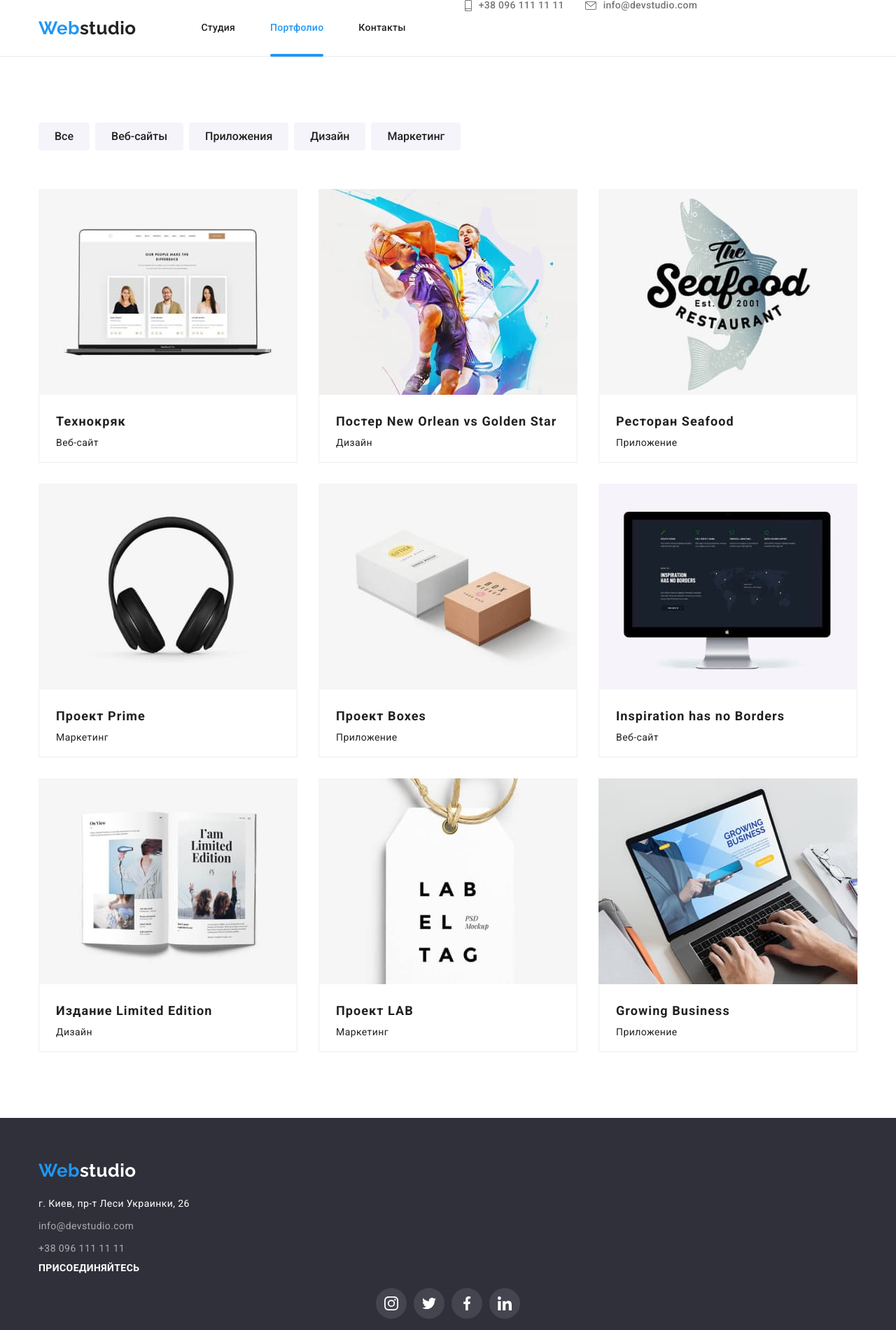
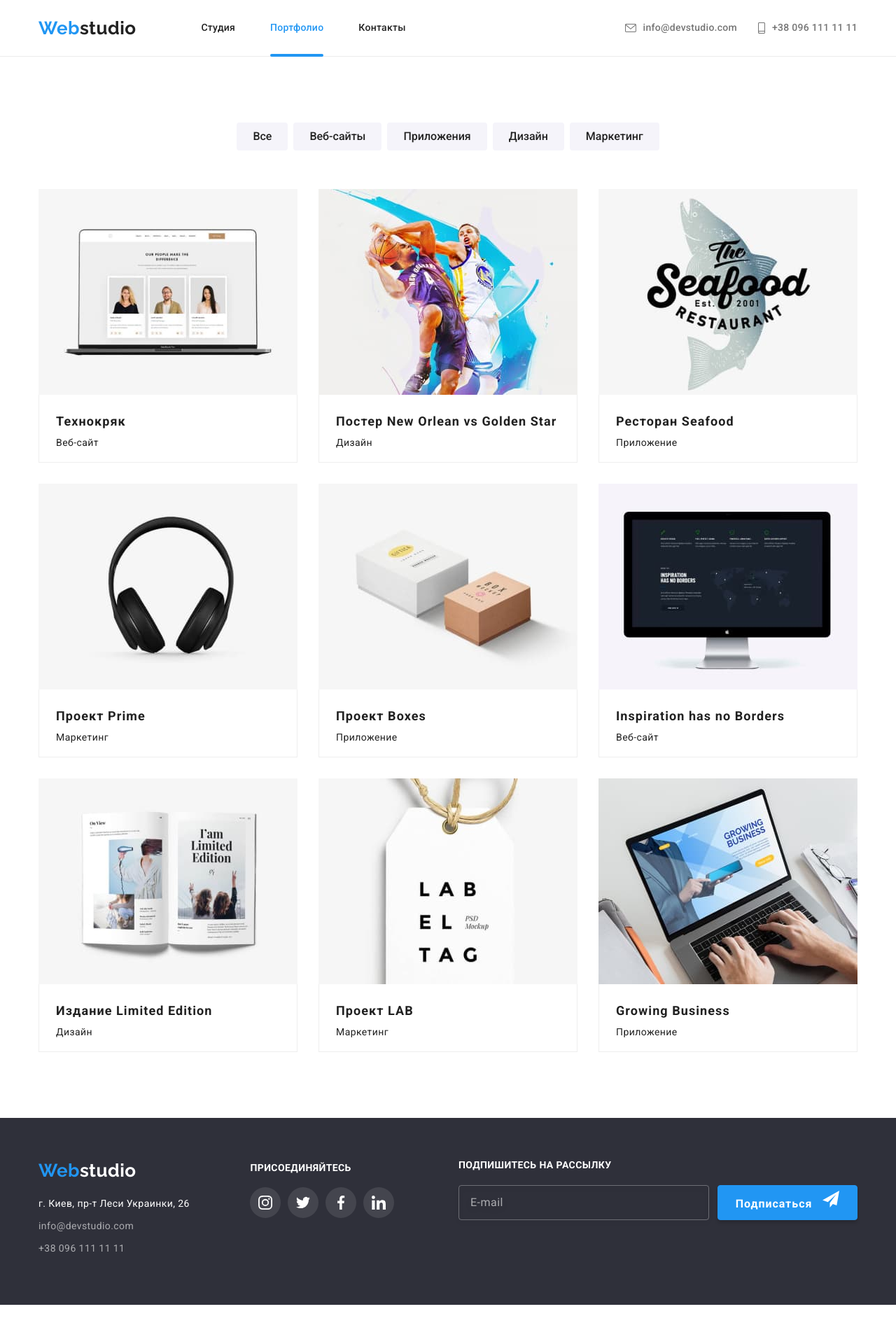
Before and after one commit to OlenaHras/goit-markup-hw-08, a plain HTML site: page portfolio.html in a window 1280 px wide. Shown: the top 1900 px of the page at 70% size. After the commit the page ends 1864 px from the top, so only its background shows below. Drawn offline with Linux system fonts and the light colour scheme.

Commit message:
fixed menu

```diff
--- a/portfolio.html
+++ b/portfolio.html
@@ -26,27 +26,29 @@
                 </button>
 
                 <div class="menu-container" id="menu-container" data-menu>
+                    <div class="menu-container__wrap">
                         <div class="navigation">
                             <ul class="site-nav">
-                            <li class="site-nav__item"><a href="./index.html" class="site-nav__link">Студия</a></li>
-                            <li class="site-nav__item"><a href="./portfolio.html" class="site-nav__link current">Портфолио</a></li>
+                                <li class="site-nav__item"><a href="./index.html" class="site-nav__link">Студия</a>
+                                </li>
+                                <li class="site-nav__item"><a href="./portfolio.html" class="site-nav__link current">Портфолио</a>
+                                </li>
                                 <li class="site-nav__item"><a href="" class="site-nav__link">Контакты</a></li>
                             </ul>
                         </div>
                         <div class="contacts">
                             <ul class="auth-nav">
-                            <li class="auth-nav__item"><a href="tel:+380961111111" class="auth-nav__link">
-                                    <svg class="auth-nav__tel">
-                                        <use href="./images/icons.svg#icon-smartphone" width="10" height="16"></use>
-                                    </svg>
-                                    +38 096 111 11 11</a></li>
-                            <li class="auth-nav__item "><a href="mailto:info@devstudio.com"
-                                    class="auth-nav__link auth-nav__link--changed">
+                                <li class="auth-nav__item"><a href="mailto:info@devstudio.com" class="auth-nav__link">
                                         <svg class="auth-nav__mail">
-                                        <use href="./images/icons.svg#icon-envelope" width="16" height="12"></use>
+                                            <use href="./images/icons.svg#icon-envelope"></use>
                                         </svg>
                                         info@devstudio.com</a>
                                 </li>
+                                <li class="auth-nav__item"><a href="tel:+380961111111" class="auth-nav__link">
+                                        <svg class="auth-nav__tel">
+                                            <use href="./images/icons.svg#icon-smartphone"></use>
+                                        </svg>
+                                        +38 096 111 11 11</a></li>
                             </ul>
                         </div>
                         <div class="soc-nav">
@@ -56,6 +58,7 @@
                                 <li class="soc-navigation__item"><a href="" class="soc-navigation__link">Facebook</a></li>
                                 <li class="soc-navigation__item"><a href="" class="soc-navigation__link">LinkedIn</a></li>
                             </ul>
+                        </div>
                     </div>
                 </div>
             </nav>
@@ -89,7 +92,7 @@
                                         media="(max-width: 767px)" type="image/jpeg">
                                     <img src="./images/Mobile/texno-480.jpg" alt="Технокряк">
                                 </picture>
-                                <!-- <img src="./images/texno.jpg" alt="Технокряк" width="370"> -->
+
                                 <p class="product__overlay">Ресурс предлагает комплексные предложения с разным уровнем функционала и сервисов. Все это
                                     позволит посетителю получить исчерпывающие сведения о компании или частном лице.</p>
                             </div>
@@ -114,7 +117,7 @@
                                             media="(max-width: 767px)" type="image/jpeg">
                                         <img src="./images/Mobile/poster-480.jpg" alt="Постер">
                                     </picture>
-                                    <!-- <img src="./images/poster.jpg" alt="Постер" width="370"> -->
+
                                     <p class="product__overlay">Ресурс предлагает комплексные предложения с разным уровнем функционала и сервисов.
                                         Все это
                                         позволит посетителю получить исчерпывающие сведения о компании или частном лице.</p>
@@ -139,7 +142,7 @@
                                             media="(max-width: 767px)" type="image/jpeg">
                                         <img src="./images/Mobile/seafood-480.jpg" alt="Ресторан">
                                     </picture>
-                                    <!-- <img src="./images/seafood.jpg" alt="Ресторан" width="370"> -->
+
                                     <p class="product__overlay">Ресурс предлагает комплексные предложения с разным уровнем функционала и сервисов.
                                         Все это
                                         позволит посетителю получить исчерпывающие сведения о компании или частном лице.</p>
@@ -164,7 +167,7 @@
                                             media="(max-width: 767px)" type="image/jpeg">
                                         <img src="./images/Mobile/prime-480.jpg" alt="Проект Prime">
                                     </picture>
-                                    <!-- <img src="./images/prime.jpg" alt="Проект Prime" width="370"> -->
+
                                     <p class="product__overlay">Ресурс предлагает комплексные предложения с разным уровнем функционала и сервисов.
                                         Все это
                                         позволит посетителю получить исчерпывающие сведения о компании или частном лице.</p>
@@ -189,7 +192,7 @@
                                             media="(max-width: 767px)" type="image/jpeg">
                                         <img src="./images/Mobile/boxes-480.jpg" alt="Проект Boxes">
                                     </picture>
-                                    <!-- <img src="./images/boxes.jpg" alt="Проект Boxes" width="370"> -->
+
                                     <p class="product__overlay">Ресурс предлагает комплексные предложения с разным уровнем функционала и сервисов.
                                         Все это позволит посетителю получить
                                         исчерпывающие сведения о компании или частном лице.</p>
@@ -214,7 +217,7 @@
                                             media="(max-width: 767px)" type="image/jpeg">
                                         <img src="./images/Mobile/inspiration-480.jpg" alt="Inspiration">
                                     </picture>
-                                    <!-- <img src="./images/inspiration.jpg" alt="Inspiration" width="370"> -->
+
                                     <p class="product__overlay">Ресурс предлагает комплексные предложения с разным уровнем функционала и сервисов.
                                         Все это позволит посетителю получить
                                         исчерпывающие сведения о компании или частном лице.</p>
@@ -239,7 +242,7 @@
                                             media="(max-width: 767px)" type="image/jpeg">
                                         <img src="./images/Mobile/edition-480.jpg" alt="Издание Limited Edition">
                                     </picture>
-                                    <!-- <img src="./images/edition.jpg" alt="Издание Limited Edition" width="370"> -->
+
                                     <p class="product__overlay">Ресурс предлагает комплексные предложения с разным уровнем функционала и сервисов.
                                         Все это позволит посетителю получить
                                         исчерпывающие сведения о компании или частном лице.</p>
@@ -264,7 +267,7 @@
                                             media="(max-width: 767px)" type="image/jpeg">
                                         <img src="./images/Mobile/label-480.jpg" alt="Проект LAB">
                                     </picture>
-                                    <!-- <img src="./images/label.jpg" alt="Проект LAB" width="370"> -->
+
                                     <p class="product__overlay">Ресурс предлагает комплексные предложения с разным уровнем функционала и сервисов.
                                         Все это
                                         позволит посетителю получить
@@ -290,7 +293,7 @@
                                             media="(max-width: 767px)" type="image/jpeg">
                                         <img src="./images/Mobile/business-480.jpg" alt="Growing Business">
                                     </picture>
-                                    <!-- <img src="./images/business.jpg" alt="Growing Business" width="370"> -->
+
                                     <p class="product__overlay">Ресурс предлагает комплексные предложения с разным уровнем функционала и сервисов.
                                         Все это
                                         позволит посетителю получить
@@ -309,7 +312,8 @@
 
     </main>
     <footer class="page-footer">
-        <div class="container">
+        <div class="container flex-footer">
+            <div class="address-wrap">
                 <div class="address">
                     <a href="./index.html" class="logo logo--white">
                         <span class="logo__accent">Web</span>studio
@@ -320,18 +324,17 @@
                             <li class="address-list__item"><a
                                     href="https://www.google.com.ua/maps/place/Lesi+Ukrainky+Blvd,+26,+Kyiv,+02000/@50.4265807,30.5361971,17z/data=!3m1!4b1!4m5!3m4!1s0x40d4cf0e033ecbe9:0x57a4dffefec77da0!8m2!3d50.4265807!4d30.5383858?hl=en"
                                     target="_blank" rel="noopener noreferrer"
-                                class="address-list__link address-list__link--white">г. Киев, пр-т Леси Украинки, 26</a>
-                        </li>
+                                    class="address-list__link address-list__link--white">г. Киев, пр-т
+                                    Леси Украинки, 26</a></li>
                             <li class="address-list__item"><a href="mailto:info@devstudio.com"
                                     class="address-list__link">info@devstudio.com</a></li>
-                        <li class="address-list__item"><a href="tel:+380961111111" class="address-list__link">+38 096 111 11
-                                11</a></li>
+                            <li class="address-list__item"><a href="tel:+380961111111" class="address-list__link">+38 096
+                                    111 11 11</a></li>
                         </ul>
                     </address>
                 </div>
 
-
-            <div>
+                <div class="join-wrap">
                     <p class="subscribe__title">присоединяйтесь</p>
                     <ul class="socials">
                         <li class="socials__item">
@@ -364,6 +367,7 @@
                         </li>
                     </ul>
                 </div>
+            </div>
 
             <div class="subscribe">
                 <p class="subscribe__title">Подпишитесь на рассылку</p>
--- a/sass/components/_page-header.scss
+++ b/sass/components/_page-header.scss
@@ -169,7 +169,9 @@
   &:focus {
     color: $accent-color;
   }
-
+    @media screen and (min-width:480px){
+      @include fontSize (24px, 1.17);
+    }
     @media screen and (min-width: 768px) {
       display: flex;
       // flex-direction: column;
@@ -185,10 +187,12 @@
 }
 .auth-nav__item +.auth-nav__item .auth-nav__link {
   // display: inline-block;
-  @include fontSize (34px, 1.18);
+  @include fontSize (24px, 1.18);
   // margin-top: 32px;
   letter-spacing: 0.02em;
-
+  @media screen and (min-width:480px) {
+    @include fontSize (34px, 1.18);
+  }
   @media screen and (min-width: 768px) {
     @include fontSize (12px, 1.16);
     margin-top: 10px;
@@ -253,8 +257,12 @@
 .soc-navigation__link {
   // @include centeredFlex();
   padding: 0 10px;
-  @include fontSize(18px, 1.22);
+  @include fontSize(12px, 1.22);
   letter-spacing: 0.02em;
   text-decoration: none;
   color: $accent-color;
+
+  @media screen and (min-width:480px) {
+    @include fontSize(18px, 1.22);
+  }
 }
--- a/sass/components/_portfolio-nav.scss
+++ b/sass/components/_portfolio-nav.scss
@@ -34,11 +34,14 @@
 .nav-buttons__list {
   display: flex;
   flex-wrap: wrap;
-  // justify-content: center;
   margin-bottom: 40px;
 
   &:nth-last-child(1) {
     margin-right: 0;
+  }
+
+  @media screen and(min-width:768px){
+    justify-content: center;
   }
 }
 
--- a/sass/utils/_placeholders.scss
+++ b/sass/utils/_placeholders.scss
@@ -45,14 +45,16 @@
   @media screen and (min-width: 1200px){
     padding-top: 94px;
     padding-bottom: 94px;
+
+    &:nth-child(2) {
+    padding-bottom: 0;
+  }
   }
 
   // &:nth-child(4) {
   //   background-color: $secondary-bg-color;
   // }
 
-  // &:nth-child(2) {
-  //   padding-bottom: 0;
-  // }
+
 
 }
```
Also changed, not shown: index.html (+4 -4 lines), css/main.css, dist/css/main.min.css, 2 other files. Lines whose indentation alone changed are shown as unchanged.
